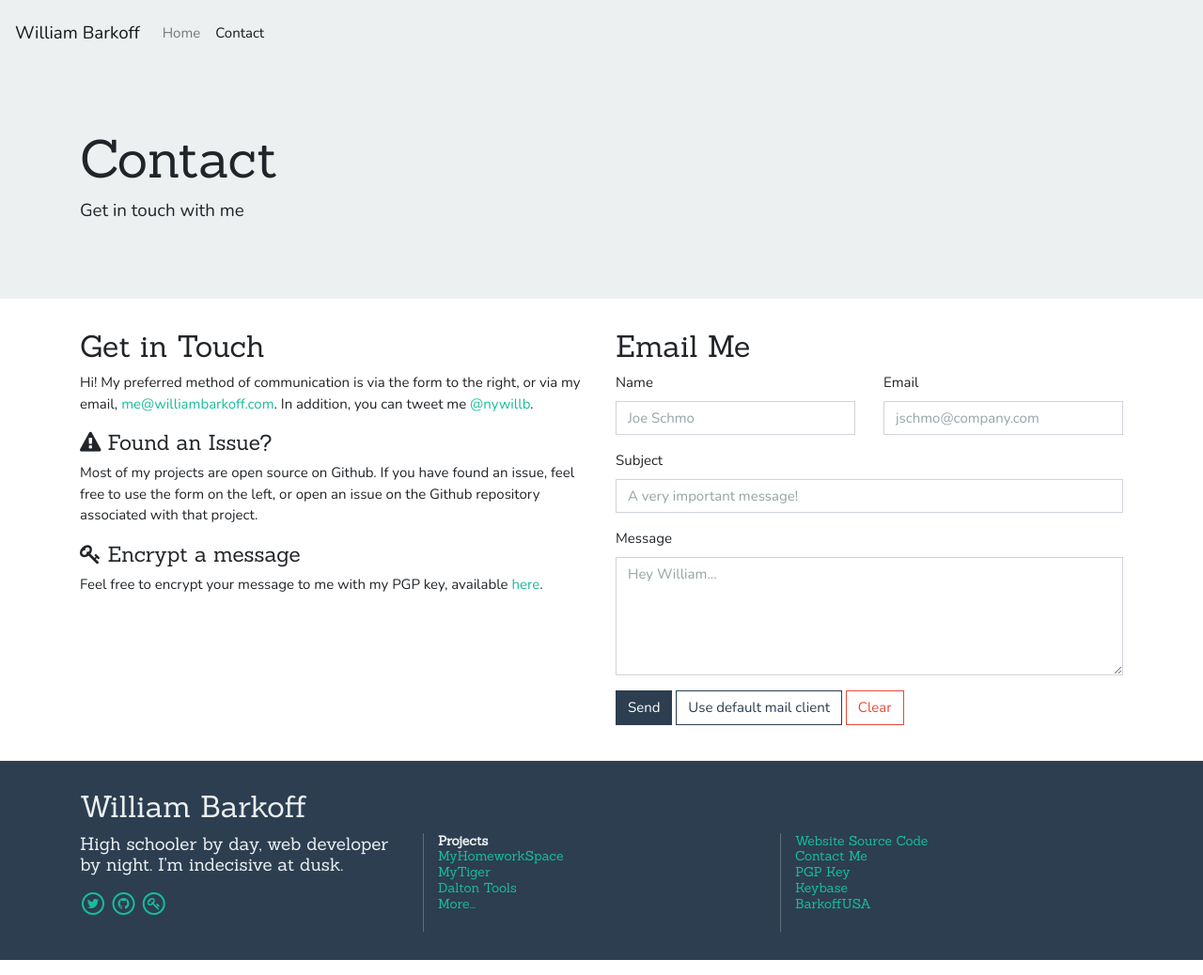
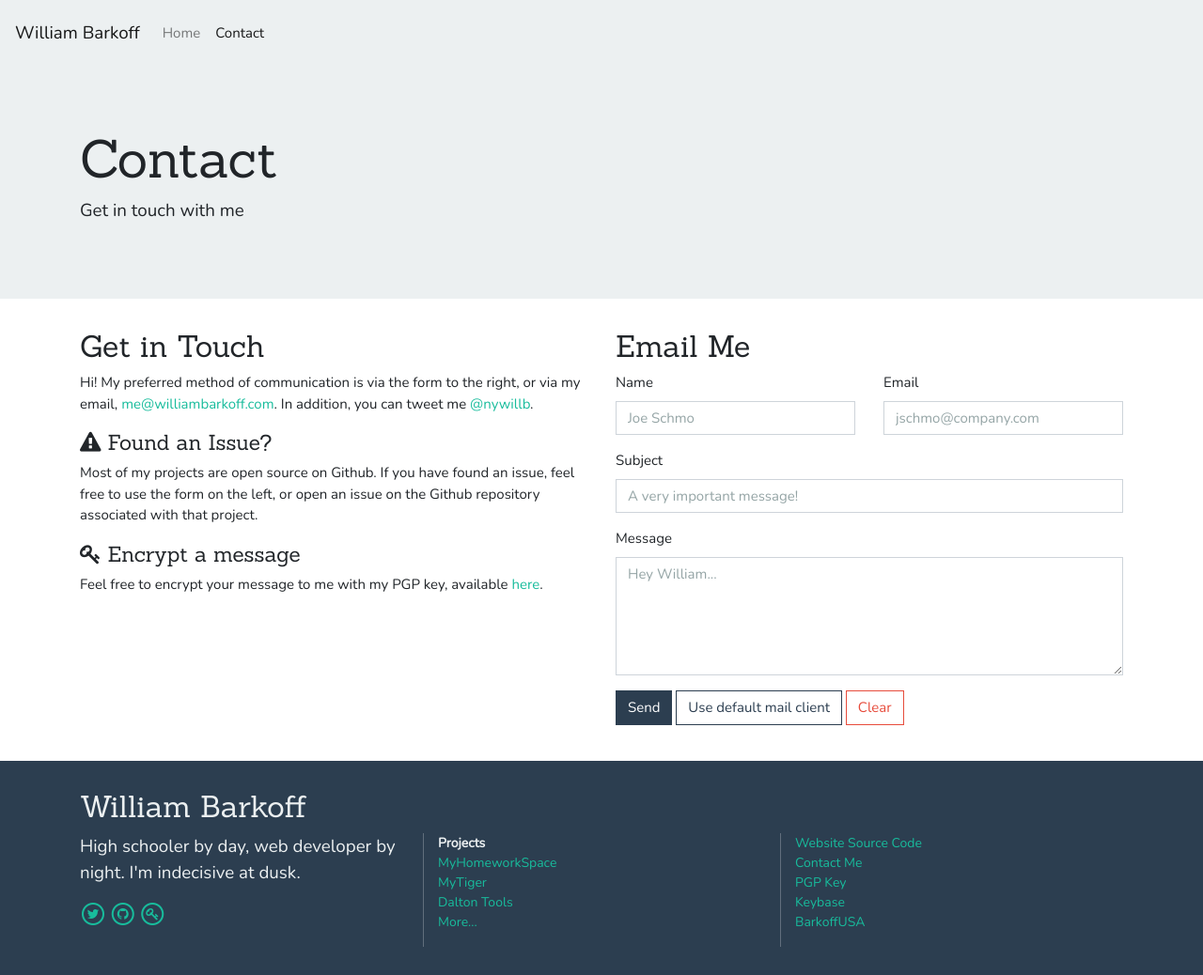
Before and after one commit to willbarkoff/willbarkoff.github.io, a Jekyll site: the page built from contact.md, in a window 1280 px wide and 1038 px high. Shown: the whole window at 94% size. Built offline with Jekyll 4.4.1, drawn with Linux system fonts in a browser that asks for light colours.

Commit message:
Make footer sans serif font

```diff
--- a/_layouts/home.html
+++ b/_layouts/home.html
@@ -103,7 +103,6 @@
 	</div>
 	</div>
 	<br />
-	<h2>
 		<!-- jQuery first, then Tether, then Bootstrap JS. -->
 		{% include footer.html %}
 		{% include foot.html %}
--- a/_layouts/page.html
+++ b/_layouts/page.html
@@ -1,6 +1,5 @@
 <!DOCTYPE html>
 <html lang="en">
-
 	<head>
 		{% include head.html%}
 	</head>
@@ -19,10 +18,7 @@
 			{{ content }}
 		</div>
 		<br />
-	<h2>
 		<!-- jQuery first, then Tether, then Bootstrap JS. -->
-		{% include footer.html %}
-		{% include foot.html %}
+		{% include footer.html %} {% include foot.html %}
 	</body>
-
 </html>
--- a/_layouts/project.html
+++ b/_layouts/project.html
@@ -46,7 +46,6 @@
 		</div>
 	</div>
 	<br />
-	<h2>
 		<!-- jQuery first, then Tether, then Bootstrap JS. -->
 		{% include footer.html %}
 		{% include foot.html %}
```
Lines whose indentation alone changed are shown as unchanged.
